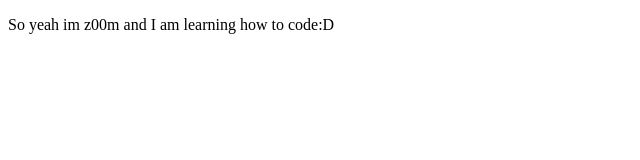
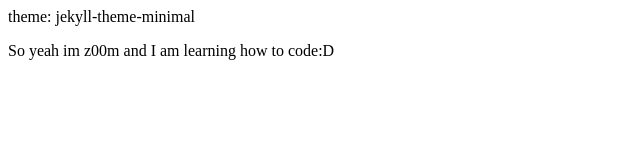
Before and after one commit to z00minslow/z00minslow.github.io, a plain HTML site: page index.html in a window 1280 px wide. Shown: the whole page, without its empty margins (0-640 px from the left). Drawn offline with Linux system fonts and the light colour scheme.

Commit message:
Update index.html

```diff
--- a/index.html
+++ b/index.html
@@ -1,5 +1,6 @@
 <!DOCTYPE html>
 <html>
+theme: jekyll-theme-minimal
 <head>
 	<meta charset="utf-8">
 	<meta name="viewport" content="width=device-width, initial-scale=1">
```
